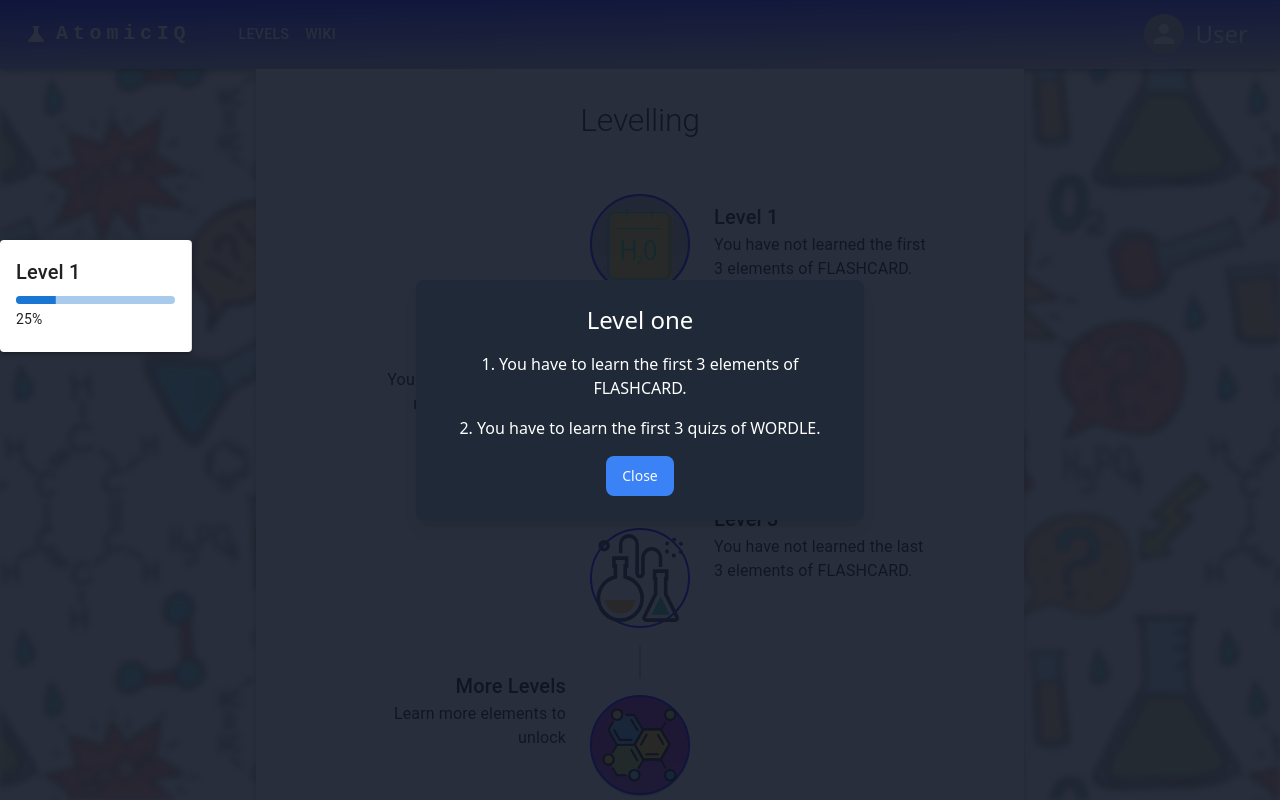
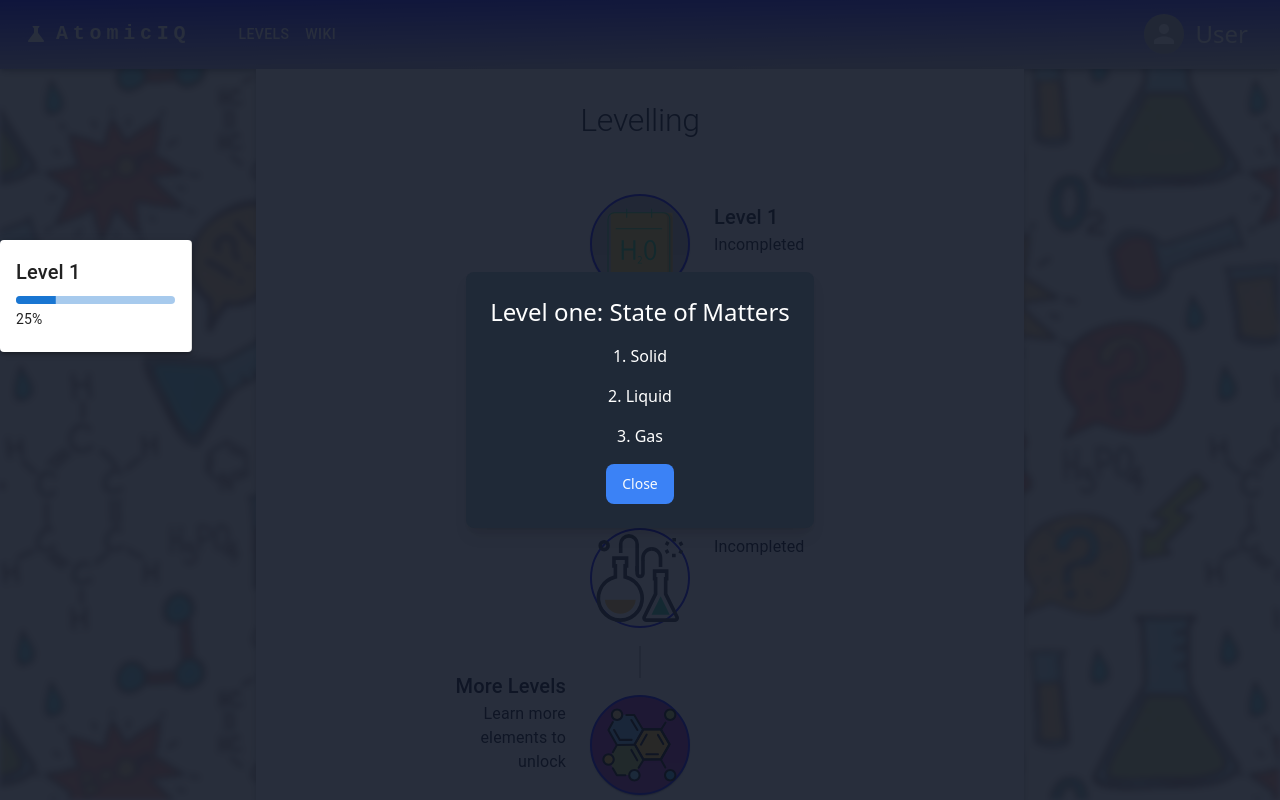
Before and after one commit to swu628/se701-project-React-AtomicIQ, a React (Vite) app in the folder Frontend/: page /levels in a window 1280 px wide. Both pictures are taken after a click on the button 640 px from the left and 244 px from the top of the page. Shown: the top 800 px of the page. Built offline with nearby package versions, Linux system fonts and the light colour scheme.

Commit message:
updated level info

```diff
--- a/Frontend/src/Pages/Levels.tsx
+++ b/Frontend/src/Pages/Levels.tsx
@@ -107,7 +107,12 @@ export default function Levels() {
       <Container sx={containerStyles}>
         <Typography
           variant="h2"
-        sx={{ display: "flex", justifyContent: "center", mb: { xs: 2, md: 4 }, fontSize: { xs: "1.5rem", md: "2rem" } }}
+          sx={{
+            display: "flex",
+            justifyContent: "center",
+            mb: { xs: 2, md: 4 },
+            fontSize: { xs: "1.5rem", md: "2rem" },
+          }}
         >
           Levelling
         </Typography>
@@ -120,20 +125,16 @@ export default function Levels() {
                 </TimelineDot>
               </Button>
             </TimelineSeparator>
-          <TimelineContent sx={{ py: { xs: "1vh", sm: "2vh", md: "3vh" }, px: 2 }}>
+            <TimelineContent
+              sx={{ py: { xs: "1vh", sm: "2vh", md: "3vh" }, px: 2 }}
+            >
               <Typography variant="h6" component="span">
                 Level 1
               </Typography>
               <Typography
-              sx={
-                completedLevels.includes(1)
-                  ? congratulationStyles
-                  : {}
-              }
+                sx={completedLevels.includes(1) ? congratulationStyles : {}}
               >
-              {completedLevels.includes(1)
-                ? "Congratulation! You have learned the first 3 elements of FLASHCARD."
-                : "You have not learned the first 3 elements of FLASHCARD."}
+                {completedLevels.includes(1) ? "Completed" : "Incompleted"}
               </Typography>
             </TimelineContent>
           </TimelineItem>
@@ -146,20 +147,16 @@ export default function Levels() {
                 </TimelineDot>
               </Button>
             </TimelineSeparator>
-          <TimelineContent sx={{ py: { xs: "1vh", sm: "2vh", md: "3vh" }, px: 2 }}>
+            <TimelineContent
+              sx={{ py: { xs: "1vh", sm: "2vh", md: "3vh" }, px: 2 }}
+            >
               <Typography variant="h6" component="span">
                 Level 2
               </Typography>
               <Typography
-              sx={
-                completedLevels.includes(2)
-                  ? congratulationStyles
-                  : {}
-              }
+                sx={completedLevels.includes(2) ? congratulationStyles : {}}
               >
-              {completedLevels.includes(2)
-                ? "Congratulation! You have learned the middle 3 elements of FLASHCARD."
-                : "You have not learned the middle 3 elements of FLASHCARD."}
+                {completedLevels.includes(2) ? "Completed" : "Incompleted"}
               </Typography>
             </TimelineContent>
           </TimelineItem>
@@ -167,25 +164,25 @@ export default function Levels() {
             <TimelineSeparator>
               <TimelineConnector sx={connectorStyles} />
               <Button onClick={toggleLevelThree}>
-              <TimelineDot color="primary" variant="outlined" sx={timelineDotStyles}>
-                <img src="src/assets/level3.svg" alt="Level 3 Icon"/>
+                <TimelineDot
+                  color="primary"
+                  variant="outlined"
+                  sx={timelineDotStyles}
+                >
+                  <img src="src/assets/level3.svg" alt="Level 3 Icon" />
                 </TimelineDot>
               </Button>
             </TimelineSeparator>
-          <TimelineContent sx={{ py: { xs: "1vh", sm: "2vh", md: "3vh" }, px: 2 }}>
+            <TimelineContent
+              sx={{ py: { xs: "1vh", sm: "2vh", md: "3vh" }, px: 2 }}
+            >
               <Typography variant="h6" component="span">
                 Level 3
               </Typography>
               <Typography
-              sx={
-                completedLevels.includes(3)
-                  ? congratulationStyles
-                  : {}
-              }
+                sx={completedLevels.includes(3) ? congratulationStyles : {}}
               >
-              {completedLevels.includes(3)
-                ? "Congratulation! You have learned the last 3 elements of FLASHCARD."
-                : "You have not learned the last 3 elements of FLASHCARD."}
+                {completedLevels.includes(3) ? "Completed" : "Incompleted"}
               </Typography>
             </TimelineContent>
           </TimelineItem>
@@ -199,7 +196,9 @@ export default function Levels() {
               </Button>
               <TimelineConnector sx={connectorStyles} />
             </TimelineSeparator>
-          <TimelineContent sx={{ py: { xs: "1vh", sm: "2vh", md: "3vh" }, px: 2 }}>
+            <TimelineContent
+              sx={{ py: { xs: "1vh", sm: "2vh", md: "3vh" }, px: 2 }}
+            >
               <Typography variant="h6" component="span">
                 More Levels
               </Typography>
@@ -208,7 +207,12 @@ export default function Levels() {
           </TimelineItem>
         </Timeline>
 
-      <Button onClick={resetCompletedLevels} variant="contained" color="secondary" sx={{ mt: 4 }}>
+        <Button
+          onClick={resetCompletedLevels}
+          variant="contained"
+          color="secondary"
+          sx={{ mt: 4 }}
+        >
           Reset Completed Levels
         </Button>
 
--- a/Frontend/src/components/Levels/LevelOne.tsx
+++ b/Frontend/src/components/Levels/LevelOne.tsx
@@ -18,13 +18,10 @@ export function LevelOne({ isLevelOneVisible, toggleLevelOne }: Props) {
           transition={{ duration: 0.5 }}
         >
           <div className="bg-gray-800 p-6 rounded-lg shadow-lg max-w-md text-center text-white">
-            <h2 className="text-2xl mb-4">Level one</h2>
-            <p className="mb-4">
-              1. You have to learn the first 3 elements of FLASHCARD.
-            </p>
-            <p className="mb-4">
-              2. You have to learn the first 3 quizs of WORDLE.
-            </p>
+            <h2 className="text-2xl mb-4">Level one: State of Matters</h2>
+            <p className="mb-4">1. Solid</p>
+            <p className="mb-4">2. Liquid</p>
+            <p className="mb-4">3. Gas</p>
             <Button
               onClick={toggleLevelOne}
               className="px-4 py-2 bg-blue-500 rounded-lg hover:bg-blue-700"
--- a/Frontend/src/components/Levels/LevelThree.tsx
+++ b/Frontend/src/components/Levels/LevelThree.tsx
@@ -19,13 +19,14 @@ export function LevelThree({ isLevelThreeVisible, toggleLevelThree }: Props) {
           transition={{ duration: 0.5 }}
         >
           <div className="bg-gray-800 p-6 rounded-lg shadow-lg max-w-md text-center text-white">
-            <h2 className="text-2xl mb-4">Level Three</h2>
-            <p className="mb-4">
-              1. You have to learn the last 3 elements of FLASHCARD.
-            </p>
-            <p className="mb-4">
-              2. You have to learn the last 3 quizs of WORDLE.
-            </p>
+            <h2 className="text-2xl mb-4">
+              Level Three: Element Creation Method
+            </h2>
+            <p className="mb-4">1. Big Bang Nucleosynthesis</p>
+            <p className="mb-4">2. Stellar Nucleosynthesis</p>
+            <p className="mb-4">3. Nuclear Fusion</p>
+            <p className="mb-4">4. Nuclear Fission</p>
+            <p className="mb-4">5. Particle Accelerators</p>
             <Button
               onClick={toggleLevelThree}
               className="px-4 py-2 bg-blue-500 rounded-lg hover:bg-blue-700"
--- a/Frontend/src/components/Levels/LevelTwo.tsx
+++ b/Frontend/src/components/Levels/LevelTwo.tsx
@@ -19,12 +19,12 @@ export function LevelTwo({ isLevelTwoVisible, toggleLevelTwo }: Props) {
           transition={{ duration: 0.5 }}
         >
           <div className="bg-gray-800 p-6 rounded-lg shadow-lg max-w-md text-center text-white">
-            <h2 className="text-2xl mb-4">Level Two</h2>
+            <h2 className="text-2xl mb-4">Level Two: Groups and Periods</h2>
             <p className="mb-4">
-              1. You have to learn the middle 3 elements of FLASHCARD.
+              1. Vertical columns in the periodic table with total 18 groups
             </p>
             <p className="mb-4">
-              2. You have to learn the middle 3 quizs of WORDLE.
+              2. Horizontal rows in the periodic table with total of 7 periods
             </p>
             <Button
               onClick={toggleLevelTwo}
--- a/Frontend/src/components/Levels/MoreLevels.tsx
+++ b/Frontend/src/components/Levels/MoreLevels.tsx
@@ -21,10 +21,7 @@ export function MoreLevels({ isMoreLevelsVisible, toggleMoreLevels }: Props) {
           <div className="bg-gray-800 p-6 rounded-lg shadow-lg max-w-md text-center text-white">
             <h2 className="text-2xl mb-4">More Levels</h2>
             <p className="mb-4">
-              1. You can select more FLASHCARD quizs to unlock
-            </p>
-            <p className="mb-4">
-              2. You can select more WORDLE quizs to unlock
+              You can select more FLASHCARD quizs to unlock
             </p>
             <Button
               onClick={toggleMoreLevels}
```
Lines whose indentation alone changed are shown as unchanged.
